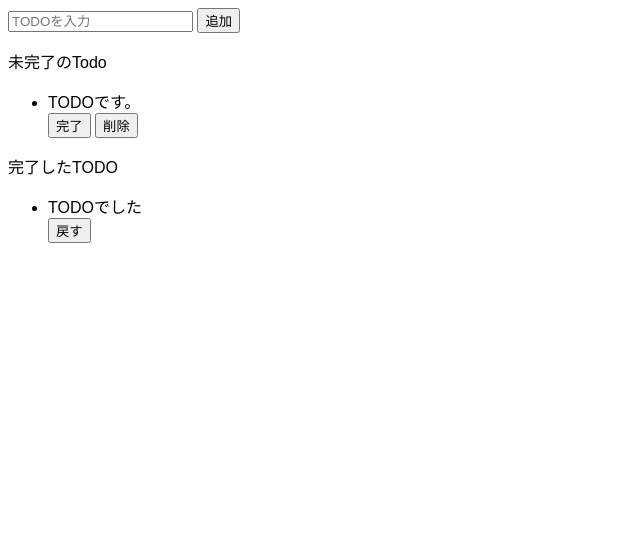
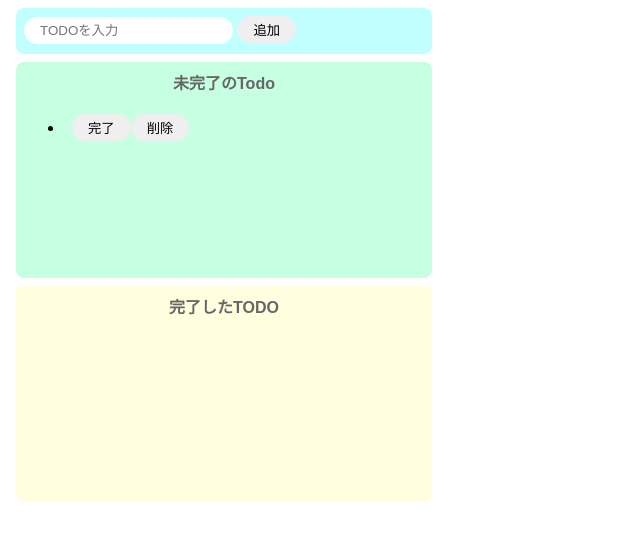
Before and after one commit to chikamasuda/javascript_todolist, a website built with Parcel: page index.html in a window 1280 px wide. Both pictures are taken after a click on the button "追加". Shown: the whole page, without its empty margins (0-640 px from the left). Built offline with nearby package versions, Linux system fonts and the light colour scheme.

Commit message:
37. セクションまとめまで終了

```diff
--- a/index.html
+++ b/index.html
@@ -13,18 +13,13 @@
     <div class="imcomplete-area">
       <p class="title">未完了のTodo</p>
       <ul id="imcomplete-list">
-        <div class="list-row">
-          <li>TODOです。</li>
-          <button>完了</button>
-          <button>削除</button>
-        </div>
+        <div class="list-row"></div>
       </ul>
     </div>
     <div class="complete-area">
       <p class="title">完了したTODO</p>
-      <ul class="list-row">
-        <li>TODOでした</li>
-        <button>戻す</button>
+      <ul>
+        <div id="complete-list"></div>
       </ul>
     </div>
     <script src="src/index.js"></script>
--- a/src/index.js
+++ b/src/index.js
@@ -1 +1,85 @@
-import "styles.css";
+import "./styles.css";
+
+const onClickAdd = () => {
+  //テキストボックスの値を取得し、初期化する。
+  const inputText = document.getElementById("add-text").value;
+  document.getElementById("add-text").value = "";
+  createImcompleteList(inputText);
+};
+
+//未完了リストから指定の要素を削除
+const deleteFromImcompleteList = (target) => {
+  document.getElementById("imcomplete-list").removeChild(target);
+};
+
+//未完了リストに追加する関数
+const createImcompleteList = (text) => {
+  //div生成
+  const div = document.createElement("div");
+  div.className = "list-row";
+
+  //liタグ生成
+  const li = document.createElement("li");
+  li.innerText = text; //divタグの子要素に各要素を設定
+
+  //button（完了）タグ生成
+  const completeButton = document.createElement("button");
+  completeButton.innerText = "完了";
+  completeButton.addEventListener("click", () => {
+    //押された完了ボタンの親タグ(div)を完了リストから削除
+    deleteFromImcompleteList(completeButton.parentNode);
+
+    //完了リストに追加する要素
+    const addTarget = completeButton.parentNode;
+
+    //TODO内容テキストを取得
+    const text = addTarget.firstElementChild.innerText;
+
+    //div以下を初期化
+    addTarget.textContent = null;
+
+    //liタグを生成
+    const li = document.createElement("li");
+    li.innerText = text;
+
+    //butttonタグ生成
+    const backButton = document.createElement("button");
+    backButton.innerText = "戻す";
+    backButton.addEventListener("click", () => {
+      //押された戻すボタンの親タグ(div)を完了リストから削除
+      const deleteTarget = backButton.parentNode;
+      document.getElementById("complete-list").removeChild(deleteTarget);
+
+      //テキスト取得
+      const text = backButton.parentNode.firstElementChild.innerText;
+      createImcompleteList(text);
+    });
+
+    //divタグの子要素に各要素を設定
+    addTarget.appendChild(li);
+    addTarget.appendChild(backButton);
+
+    //完了リストに追加
+    document.getElementById("complete-list").appendChild(addTarget);
+  });
+
+  //button(削除)タグ生成
+  const deleteButton = document.createElement("button");
+  deleteButton.innerText = "削除";
+  deleteButton.addEventListener("click", () => {
+    //押された削除ボタンの親タグ(div)を完了リストから削除
+    deleteFromImcompleteList(deleteButton.parentNode);
+  });
+
+  //divタグの子要素に各要素を設定
+  div.appendChild(li);
+  div.appendChild(completeButton);
+  div.appendChild(deleteButton);
+
+  //未完了のリストに追加
+  document.getElementById("imcomplete-list").appendChild(div);
+};
+
+document
+  .getElementById("add-button")
+  .addEventListener("click", () => onClickAdd());
--- a/src/styles.css
+++ b/src/styles.css
@@ -1,3 +1,66 @@
 body {
   font-family: sans-serif;
 }
+
+input {
+  border-radius: 16px;
+  border: none;
+  padding: 6px 16px;
+  outline: none;
+}
+
+button {
+  border-radius: 16px;
+  border: none;
+  padding: 4px 16px;
+}
+
+button:hover {
+  background-color: #ff7fff;
+  color: #fff;
+  cursor: pointer;
+}
+
+li {
+  margin-right: 8px;
+}
+
+.input-area {
+  background-color: #c1ffff;
+  width: 400px;
+  height: 30px;
+  padding: 8px;
+  margin: 8px;
+  border-radius: 8px;
+}
+
+.imcomplete-area {
+  background-color: #c6ffe2;
+  width: 400px;
+  min-height: 200px;
+  padding: 8px;
+  margin: 8px;
+  border-radius: 8px;
+}
+
+.complete-area {
+  background-color: #ffffe0;
+  width: 400px;
+  min-height: 200px;
+  padding: 8px;
+  margin: 8px;
+  border-radius: 8px;
+}
+
+.title {
+  text-align: center;
+  margin-top: 0;
+  font-weight: bold;
+  color: #666;
+}
+
+.list-row {
+  display: flex;
+  align-items: center;
+  padding-bottom: 4px;
+}
```
